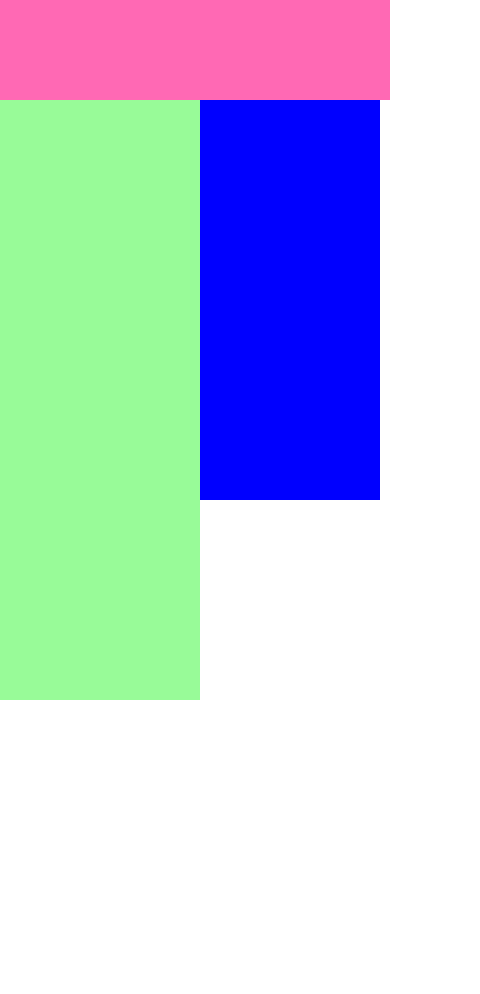
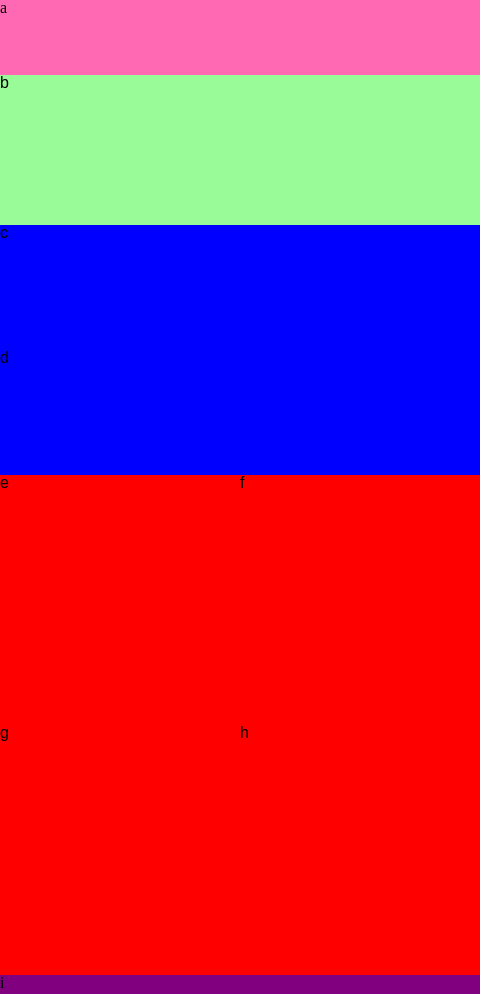
Before and after one commit to GoldBeardSea/lab-01, a plain HTML site: page index.html in a window 390 px wide. Shown: the whole page, 480 px wide, since content can reach past the window. Before the commit the page ends 844 px from the top, so only its background shows below. Drawn offline with Linux system fonts and the light colour scheme.

Commit message:
mostly did the mvp, just need to change colors real quick will fix other stuff in resubmit

```diff
--- a/css/base.css
+++ b/css/base.css
@@ -4,4 +4,10 @@
 
 body {
   max-width: 960px;
+  margin: 0 auto;
+  padding: 0;
 }
+
+p {
+  position: absolute;
+}
--- a/css/layout.css
+++ b/css/layout.css
@@ -14,4 +14,19 @@ header {
   width: 380px;
   background-color: blue;
   height: 200px;
+  float: left;
 }
+
+.quad {
+  width: 190px;
+  height: 250px;
+  background-color: red;
+  float: left;
+}
+
+footer {
+  width: 760px;
+  height: 150px;
+  background-color: purple;
+  float: left;
+}
--- a/css/modules.css
+++ b/css/modules.css
@@ -0,0 +1,31 @@
+@media only screen and (max-width: 767px) {
+
+  body {
+    width: 480px;
+  }
+
+  header {
+    height: 75px;
+  }
+
+  .asideLeft {
+    width: 480px;
+    height: 150px;
+  }
+
+  .threeEight {
+    width: 480px;
+    height: 125px;
+  }
+
+  .quad {
+    float: left;
+    width: 240px;
+    height: 250px;
+  }
+
+  footer {
+    height: 80px;
+    width: 480px;
+  }
+}
--- a/index.html
+++ b/index.html
@@ -8,27 +8,27 @@
   <link rel="stylesheet" href="css/base.css">
   <link rel="stylesheet" href="css/layout.css">
   <link rel="stylesheet" href="css/modules.css">
-
   <title>Placeholder</title>
 </head>
 <body>
   <header>
-
+      <p>a</p>
   </header>
   <main>
-    <div class='asideLeft'></div>
+    <div class='asideLeft'><p>b</p></div>
     <div class='contOne'>
-      <div class='threeEight'><p></p></div>
-      <div class='threeEight'></div>
+      <div class='threeEight'><p>c</p></div>
+      <div class='threeEight'><p>d</p></div>
     </div>
     <div class='contTwo'>
-      <div class='quad'></div>
-      <div class='quad'></div>
-      <div class='quad'></div>
-      <div class='quad'></div>
+      <div class='quad'><p>e</p></div>
+      <div class='quad'><p>f</p></div>
+      <div class='quad'><p>g</p></div>
+      <div class='quad'><p>h</p></div>
     </div>
   </main>
   <footer>
+      <p>i</p>
   </footer>
 </body>
 </html>
```
